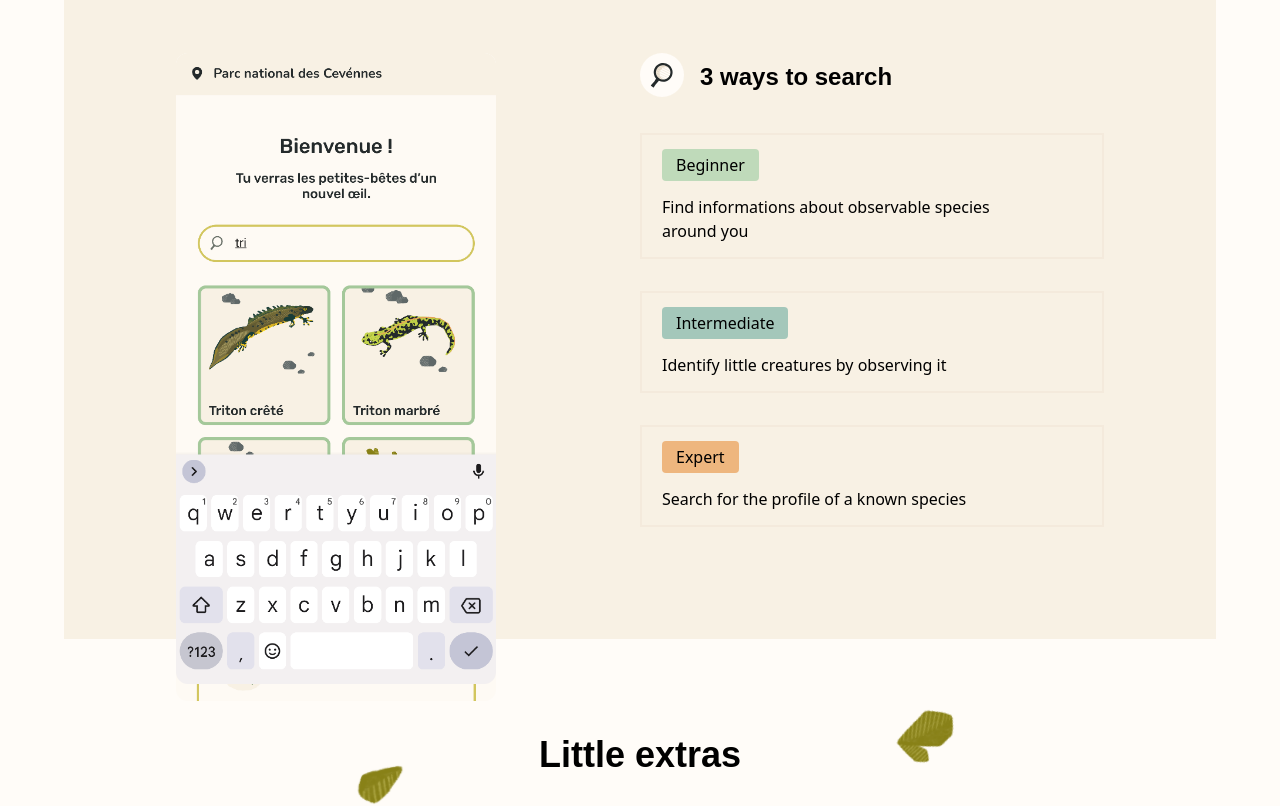
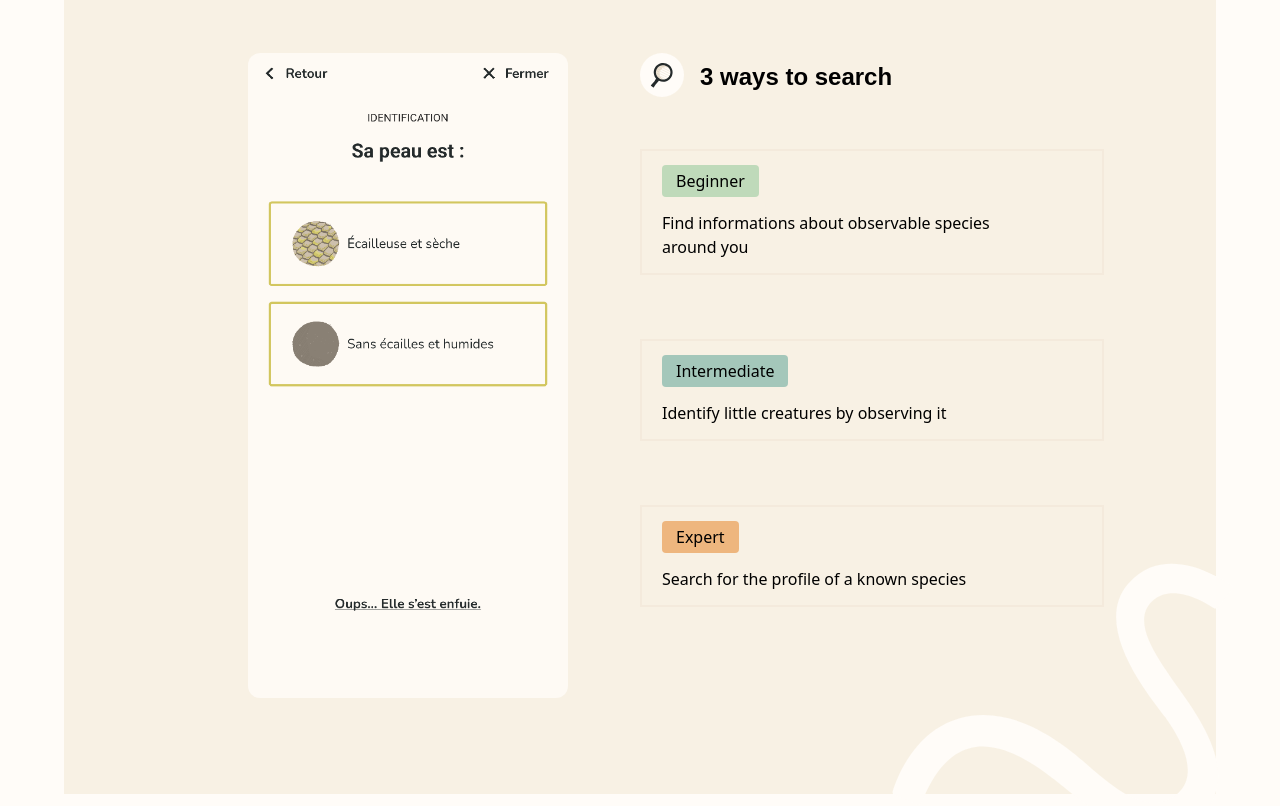
Before and after one commit to MaxLepan/unseen_website, a Nuxt app: page / in a window 1280 px wide. Shown: the part 1000-1806 px from the top of the page. Built offline with nearby package versions, Linux system fonts and the light colour scheme.

Commit message:
ADD [lame feature] fin

```diff
--- a/components/features.vue
+++ b/components/features.vue
@@ -1,22 +1,17 @@
 <template>
-  <section class="all-container relative bg-beige-200 py-24 sm:my-8 my-4 sm:px-28 px-5">
+  <section class="all-container relative bg-beige-200 py-24 sm:my-8 mb-28 mt-4 sm:px-28 px-5 sm:h-auto h-[210vh] relative">
     <h2 class="font-title text-center font-bold lg:text-5xl md:text-4xl sm:text-3xl text-2xl sm:mb-20 mb-10">{{ $t('featureTitle') }}</h2>
-    <div class="grid grid-cols-2">
-      <div class="screen-img relative">
-        <div class="diff-img-container">
-          <figure class="flex flex-row gap-32 w-80 img-quiz absolute">
-            <img alt="map" class="sm:block hidden w-full basis-1/3 rounded-xl" src="/images/quiz_species.png"/>
-          </figure>
-          <figure class="flex flex-row gap-32 w-80 img-place absolute">
-            <img alt="map" class="sm:block hidden w-full basis-1/3 rounded-xl" src="/images/quiz_place.png"/>
-          </figure>
-          <figure class="flex flex-row gap-32 w-80 img-search absolute">
-            <img alt="map" class="sm:block hidden w-full basis-1/3 rounded-xl" src="/images/recherche.png"/>
+
+    <div class="flex flex-col-reverse lg:flex-row">
+      <div class="lg:flex-1 screen-img">
+        <div class="diff-img-container flex justify-center relative">
+          <figure class="flex flex-row gap-32 w-80 mt-10 lg:mt-0 img-quiz absolute sm:relative">
+            <img alt="map" class="w-full basis-1/3 rounded-xl" :src="currentImage"/>
           </figure>
         </div>
       </div>
 
-      <div>
+      <div class="lg:flex-1">
         <div class="flex flex-row mb-5">
           <figure>
             <img alt="recherche" src="../public/icons/recherche.svg" class="w-11 rounded-full bg-beige-100 p-1"/>
@@ -25,38 +20,38 @@
         </div>
 
         <div class="flex flex-col">
-          <div class="my-8 py-3.5 pl-5 sm:my-4 border-2 border-beige-300 flex flex-col items-start" @click="changeImage(0)">
+
+          <div class="my-4 py-3.5 pl-5 lg:my-8 border-2 border-beige-300 flex flex-col items-start hover:bg-beige-300 duration-300" @mouseover="changeImage('/images/quiz_species.png')">
             <h4 class="bg-green-100 py-1 px-3.5 mb-3.5 rounded">{{ $t('firstFeatureHeadLine') }}</h4>
             <div class="pr-16">{{ $t('firstFeaturetext') }}</div>
           </div>
 
-          <div class="my-8 py-3.5 pl-5 sm:my-4 border-2 border-beige-300 flex flex-col items-start" @click="changeImage(1)">
+          <div class="my-4 py-3.5 pl-5 lg:my-8 border-2 border-beige-300 flex flex-col items-start hover:bg-beige-300 duration-300" @mouseover="changeImage('/images/quiz_place.png')">
             <h4 class="bg-sapin-100 py-1 px-3.5 mb-3.5 rounded">{{ $t('secondFeatureHeadLine') }}</h4>
             <div class="pr-16">{{ $t('secondFeaturetext') }}</div>
           </div>
 
-          <div class="my-8 py-3.5 pl-5 sm:my-4 border-2 border-beige-300 flex flex-col items-start" @click="changeImage(2)">
+          <div class="my-4 py-3.5 pl-5 lg:my-8 border-2 border-beige-300 flex flex-col items-start hover:bg-beige-300 duration-300" @mouseover="changeImage('/images/recherche.png')">
             <h4 class="bg-orange-100 py-1 px-3.5 mb-3.5 rounded">{{ $t('thirdFeatureHeadLine') }}</h4>
             <div class="pr-16">{{ $t('thirdFeaturetext') }}</div>
           </div>
         </div>
       </div>
     </div>
+    <img alt="" class="md:visible invisible absolute rotate-[115deg] -right-[4%] -bottom-[6%] sm:block hidden z-0" src="/icons/wave.svg">
   </section>
 </template>
 
 <script>
 export default {
+  data() {
+    return {
+      currentImage: '/images/quiz_species.png',
+    };
+  },
   methods: {
-    changeImage(index) {
-      const images = document.querySelectorAll('.diff-img-container img');
-      images.forEach((image, i) => {
-        if (i === index) {
-          image.style.zIndex = 1;
-        } else {
-          image.style.zIndex = -1;
-        }
-      });
+    changeImage(src) {
+      this.currentImage = src;
     },
   },
 };
```
